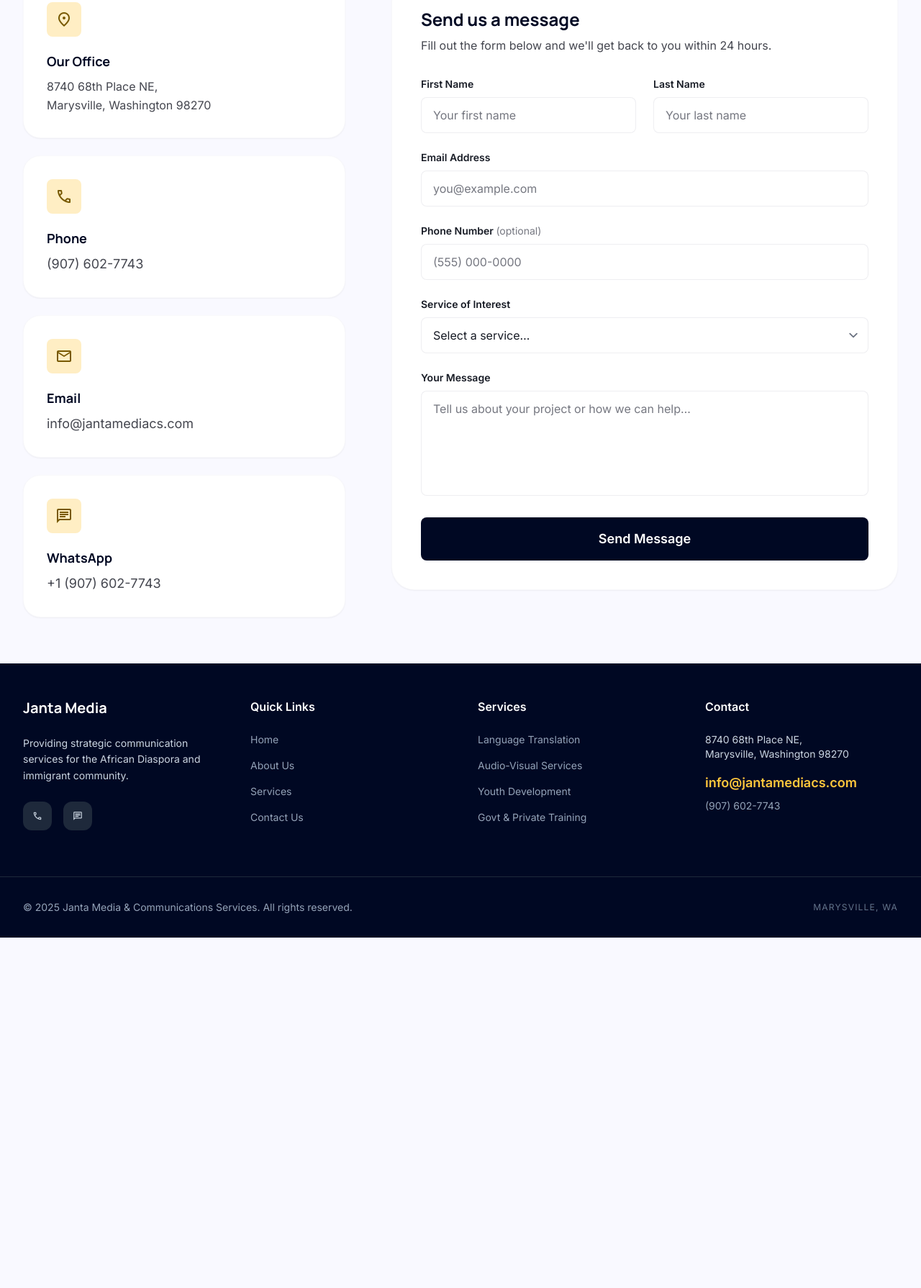
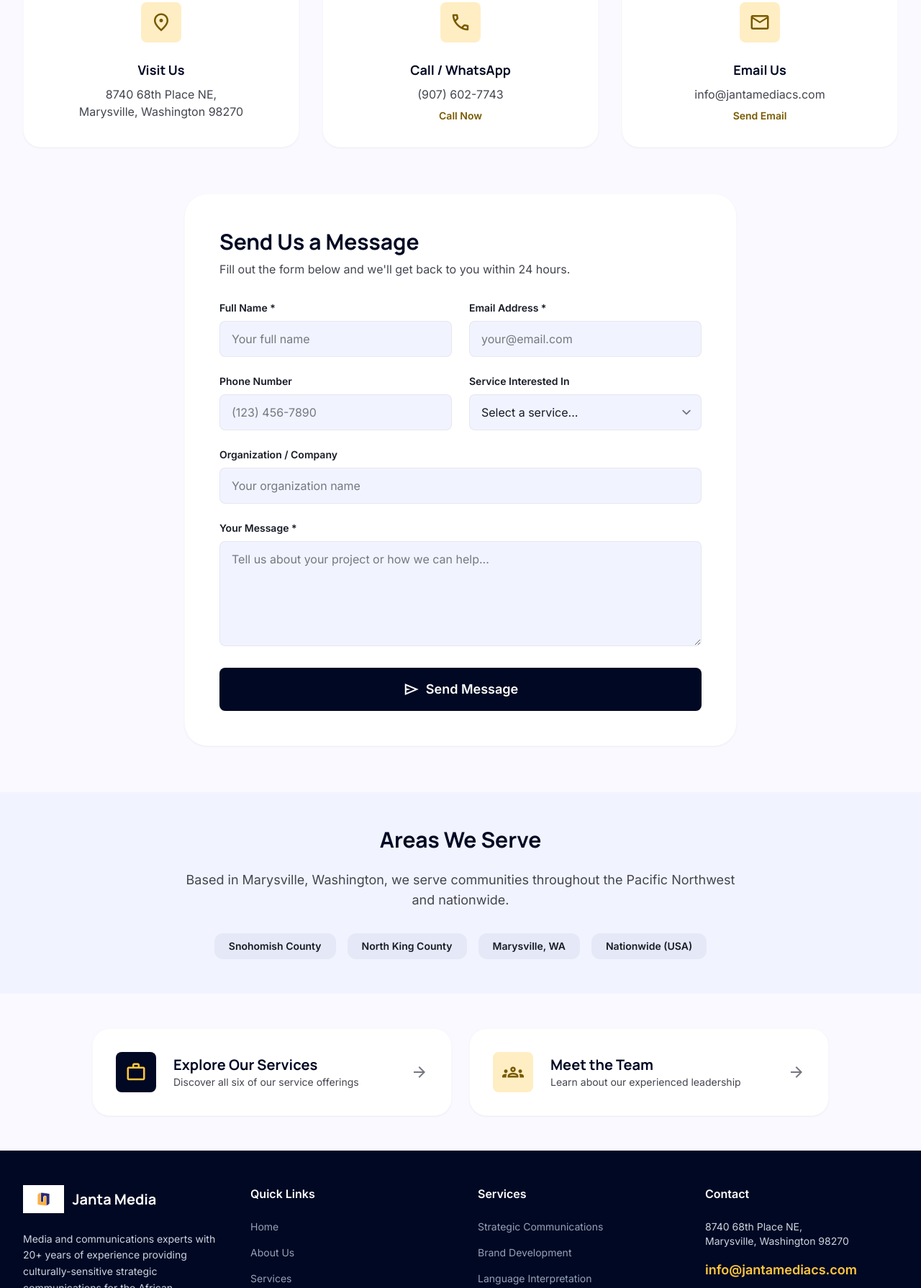
Before and after one commit to amrangaye/janta-media-ous-jarju, a website: page contact.html in a window 1280 px wide. Shown: the part 487-2277 px from the top of the page at 72% size. Before the commit the page ends 1790 px from the top, so only its background shows below. Drawn offline with nearby package versions, Linux system fonts and the light colour scheme.

Commit message:
feat(contact): update Contact page with client branding and 6-service dropdown
- Update logo to official JMCS logo
- Update service dropdown to reflect all 6 services from PDF
- Add organization field to contact form
- Update footer with www.jantamediacs.com
- Update copyright year to 2026
- Add areas served section with Nationwide

Closes #7

```diff
--- a/contact.html
+++ b/contact.html
@@ -4,7 +4,7 @@
     <meta charset="utf-8"/>
     <meta content="width=device-width, initial-scale=1.0" name="viewport"/>
     <title>Contact Us | Janta Media &amp; Communications Services</title>
-    <meta name="description" content="Get in touch with Janta Media & Communications Services. We're located in Marysville, WA and ready to help with your communication needs."/>
+    <meta name="description" content="Get in touch with Janta Media & Communications Services. Based in Marysville, Washington — serving Snohomish & North King County. Call (907) 602-7743 or email info@jantamediacs.com."/>
     <script src="https://cdn.tailwindcss.com?plugins=forms,container-queries"></script>
     <link href="https://fonts.googleapis.com/css2?family=Manrope:wght@400;600;700;800&family=Inter:wght@300;400;500;600&display=swap" rel="stylesheet"/>
     <link href="https://fonts.googleapis.com/css2?family=Material+Symbols+Outlined:wght,FILL@100..700,0..1&display=block" rel="stylesheet"/>
@@ -22,7 +22,7 @@
 <nav class="fixed top-0 w-full z-50 bg-white/70 backdrop-blur-xl shadow-sm">
     <div class="flex justify-between items-center w-full px-6 md:px-8 py-4 max-w-7xl mx-auto">
         <a href="index.html" class="flex items-center gap-3">
-            <img src="assets/images/logo.jpg" alt="Janta Media Logo" class="h-10 md:h-12 object-contain mix-blend-darken">
+            <img src="assets/images/jmcs_logo_icon.jpeg" alt="Janta Media Logo" class="h-10 md:h-12 object-contain">
             <span class="text-2xl font-black text-primary tracking-tighter font-headline hidden sm:block">Janta Media</span>
         </a>
         <div class="hidden md:flex items-center gap-8">
@@ -51,102 +51,132 @@
     <!-- Page Hero -->
     <section class="py-12 md:py-16 px-6 md:px-8 bg-gradient-to-br from-primary to-primary-container text-white relative overflow-hidden">
         <div class="absolute inset-0 opacity-10">
-            <div class="absolute top-20 left-1/2 w-[400px] h-[400px] bg-secondary-container rounded-full blur-[100px]"></div>
+            <div class="absolute top-20 left-1/2 w-[600px] h-[600px] bg-secondary-container rounded-full blur-[150px]"></div>
         </div>
         <div class="max-w-7xl mx-auto relative z-10">
-            <span class="inline-block px-3 py-1 bg-secondary text-on-secondary text-[10px] uppercase tracking-[0.2em] font-label font-bold rounded-sm mb-4">Get In Touch</span>
+            <span class="inline-block px-3 py-1 bg-secondary text-on-secondary text-[10px] uppercase tracking-[0.2em] font-label font-bold rounded-sm mb-4">Get in Touch</span>
             <h1 class="text-4xl md:text-6xl font-headline font-extrabold tracking-tighter leading-tight">Contact Us</h1>
-            <p class="max-w-2xl text-lg text-surface-container-highest/80 mt-6 font-light leading-relaxed">We'd love to hear from you. Reach out to discuss how JMCS can support your communication goals.</p>
+            <p class="max-w-2xl text-lg text-surface-container-highest/80 mt-6 font-light leading-relaxed">Ready to elevate your brand and connect with your community? We'd love to hear from you.</p>
         </div>
     </section>
 
-    <!-- Contact Content -->
+    <!-- Contact Info Cards -->
     <section class="py-16 px-6 md:px-8 bg-surface">
-        <div class="max-w-7xl mx-auto grid md:grid-cols-5 gap-16">
-
-            <!-- Contact Info Cards -->
-            <div class="md:col-span-2 space-y-6">
-                <div class="bg-white p-8 rounded-[1.5rem] border border-outline-variant/10 shadow-sm">
-                    <div class="w-12 h-12 bg-secondary-container/30 rounded-xl flex items-center justify-center mb-5">
-                        <span class="material-symbols-outlined text-secondary">location_on</span>
+        <div class="max-w-7xl mx-auto grid md:grid-cols-3 gap-8 mb-16">
+            <div class="bg-white p-8 rounded-[1.5rem] border border-outline-variant/10 shadow-sm text-center">
+                <div class="w-14 h-14 bg-secondary-container/30 rounded-xl flex items-center justify-center mb-6 mx-auto">
+                    <span class="material-symbols-outlined text-3xl text-secondary">location_on</span>
                 </div>
-                    <h3 class="text-lg font-headline font-bold text-primary mb-2">Our Office</h3>
-                    <p class="text-on-surface-variant leading-relaxed">8740 68th Place NE,<br/>Marysville, Washington 98270</p>
+                <h3 class="text-lg font-headline font-bold text-primary mb-2">Visit Us</h3>
+                <p class="text-on-surface-variant">8740 68th Place NE,<br/>Marysville, Washington 98270</p>
             </div>
-                <div class="bg-white p-8 rounded-[1.5rem] border border-outline-variant/10 shadow-sm">
-                    <div class="w-12 h-12 bg-secondary-container/30 rounded-xl flex items-center justify-center mb-5">
-                        <span class="material-symbols-outlined text-secondary">call</span>
+            <div class="bg-white p-8 rounded-[1.5rem] border border-outline-variant/10 shadow-sm text-center">
+                <div class="w-14 h-14 bg-secondary-container/30 rounded-xl flex items-center justify-center mb-6 mx-auto">
+                    <span class="material-symbols-outlined text-3xl text-secondary">call</span>
                 </div>
-                    <h3 class="text-lg font-headline font-bold text-primary mb-2">Phone</h3>
-                    <a href="tel:+19076027743" class="text-on-surface-variant hover:text-secondary transition-colors text-lg">(907) 602-7743</a>
+                <h3 class="text-lg font-headline font-bold text-primary mb-2">Call / WhatsApp</h3>
+                <p class="text-on-surface-variant">(907) 602-7743</p>
+                <a href="tel:+19076027743" class="text-secondary font-semibold text-sm mt-2 inline-block hover:underline">Call Now</a>
             </div>
-                <div class="bg-white p-8 rounded-[1.5rem] border border-outline-variant/10 shadow-sm">
-                    <div class="w-12 h-12 bg-secondary-container/30 rounded-xl flex items-center justify-center mb-5">
-                        <span class="material-symbols-outlined text-secondary">mail</span>
+            <div class="bg-white p-8 rounded-[1.5rem] border border-outline-variant/10 shadow-sm text-center">
+                <div class="w-14 h-14 bg-secondary-container/30 rounded-xl flex items-center justify-center mb-6 mx-auto">
+                    <span class="material-symbols-outlined text-3xl text-secondary">mail</span>
                 </div>
-                    <h3 class="text-lg font-headline font-bold text-primary mb-2">Email</h3>
-                    <a href="mailto:info@jantamediacs.com" class="text-on-surface-variant hover:text-secondary transition-colors text-lg">info@jantamediacs.com</a>
-                </div>
-                <div class="bg-white p-8 rounded-[1.5rem] border border-outline-variant/10 shadow-sm">
-                    <div class="w-12 h-12 bg-secondary-container/30 rounded-xl flex items-center justify-center mb-5">
-                        <span class="material-symbols-outlined text-secondary">chat</span>
-                    </div>
-                    <h3 class="text-lg font-headline font-bold text-primary mb-2">WhatsApp</h3>
-                    <a href="https://wa.me/19076027743" class="text-on-surface-variant hover:text-secondary transition-colors text-lg">+1 (907) 602-7743</a>
+                <h3 class="text-lg font-headline font-bold text-primary mb-2">Email Us</h3>
+                <p class="text-on-surface-variant">info@jantamediacs.com</p>
+                <a href="mailto:info@jantamediacs.com" class="text-secondary font-semibold text-sm mt-2 inline-block hover:underline">Send Email</a>
             </div>
         </div>
 
         <!-- Contact Form -->
-            <div class="md:col-span-3">
-                <div class="bg-white p-10 rounded-[2rem] border border-outline-variant/10 shadow-sm">
-                    <h2 class="text-2xl font-headline font-bold text-primary mb-2">Send us a message</h2>
+        <div class="max-w-3xl mx-auto">
+            <div class="bg-white rounded-[2rem] shadow-sm border border-outline-variant/10 p-8 md:p-12">
+                <h2 class="text-3xl font-headline font-bold text-primary mb-2">Send Us a Message</h2>
                 <p class="text-on-surface-variant mb-8">Fill out the form below and we'll get back to you within 24 hours.</p>
-                    <form id="contact-form" class="space-y-6" onsubmit="handleSubmit(event)">
+                <form id="contact-form" class="space-y-6">
                     <div class="grid md:grid-cols-2 gap-6">
                         <div>
-                                <label for="first-name" class="block text-sm font-semibold text-on-surface mb-2">First Name</label>
-                                <input type="text" id="first-name" name="first_name" required class="w-full px-4 py-3 border border-outline-variant/30 rounded-xl focus:ring-2 focus:ring-secondary focus:border-secondary bg-surface-container-lowest text-on-surface placeholder-outline" placeholder="Your first name"/>
+                            <label class="block text-sm font-semibold text-on-surface mb-2" for="name">Full Name *</label>
+                            <input class="w-full px-4 py-3 bg-surface-container-low border border-outline-variant/30 rounded-xl text-on-surface placeholder:text-outline focus:ring-2 focus:ring-secondary focus:border-secondary transition-colors" id="name" name="name" placeholder="Your full name" required type="text"/>
                         </div>
                         <div>
-                                <label for="last-name" class="block text-sm font-semibold text-on-surface mb-2">Last Name</label>
-                                <input type="text" id="last-name" name="last_name" required class="w-full px-4 py-3 border border-outline-variant/30 rounded-xl focus:ring-2 focus:ring-secondary focus:border-secondary bg-surface-container-lowest text-on-surface placeholder-outline" placeholder="Your last name"/>
+                            <label class="block text-sm font-semibold text-on-surface mb-2" for="email">Email Address *</label>
+                            <input class="w-full px-4 py-3 bg-surface-container-low border border-outline-variant/30 rounded-xl text-on-surface placeholder:text-outline focus:ring-2 focus:ring-secondary focus:border-secondary transition-colors" id="email" name="email" placeholder="your@email.com" required type="email"/>
+                        </div>
+                    </div>
+                    <div class="grid md:grid-cols-2 gap-6">
+                        <div>
+                            <label class="block text-sm font-semibold text-on-surface mb-2" for="phone">Phone Number</label>
+                            <input class="w-full px-4 py-3 bg-surface-container-low border border-outline-variant/30 rounded-xl text-on-surface placeholder:text-outline focus:ring-2 focus:ring-secondary focus:border-secondary transition-colors" id="phone" name="phone" placeholder="(123) 456-7890" type="tel"/>
+                        </div>
+                        <div>
+                            <label class="block text-sm font-semibold text-on-surface mb-2" for="service">Service Interested In</label>
+                            <select class="w-full px-4 py-3 bg-surface-container-low border border-outline-variant/30 rounded-xl text-on-surface focus:ring-2 focus:ring-secondary focus:border-secondary transition-colors" id="service" name="service">
+                                <option value="">Select a service...</option>
+                                <option value="strategic-comms">Strategic Communications</option>
+                                <option value="brand-dev">Brand Development</option>
+                                <option value="interpretation">African Language Interpretation</option>
+                                <option value="multimedia">Multimedia Production</option>
+                                <option value="events">AV Support for Events</option>
+                                <option value="trainings">Cultural Competency Trainings</option>
+                                <option value="other">Other / General Inquiry</option>
+                            </select>
                         </div>
                     </div>
                     <div>
-                            <label for="email" class="block text-sm font-semibold text-on-surface mb-2">Email Address</label>
-                            <input type="email" id="email" name="email" required class="w-full px-4 py-3 border border-outline-variant/30 rounded-xl focus:ring-2 focus:ring-secondary focus:border-secondary bg-surface-container-lowest text-on-surface placeholder-outline" placeholder="you@example.com"/>
+                        <label class="block text-sm font-semibold text-on-surface mb-2" for="organization">Organization / Company</label>
+                        <input class="w-full px-4 py-3 bg-surface-container-low border border-outline-variant/30 rounded-xl text-on-surface placeholder:text-outline focus:ring-2 focus:ring-secondary focus:border-secondary transition-colors" id="organization" name="organization" placeholder="Your organization name" type="text"/>
                     </div>
                     <div>
-                            <label for="phone" class="block text-sm font-semibold text-on-surface mb-2">Phone Number <span class="text-outline font-normal">(optional)</span></label>
-                            <input type="tel" id="phone" name="phone" class="w-full px-4 py-3 border border-outline-variant/30 rounded-xl focus:ring-2 focus:ring-secondary focus:border-secondary bg-surface-container-lowest text-on-surface placeholder-outline" placeholder="(555) 000-0000"/>
+                        <label class="block text-sm font-semibold text-on-surface mb-2" for="message">Your Message *</label>
+                        <textarea class="w-full px-4 py-3 bg-surface-container-low border border-outline-variant/30 rounded-xl text-on-surface placeholder:text-outline focus:ring-2 focus:ring-secondary focus:border-secondary transition-colors" id="message" name="message" placeholder="Tell us about your project or how we can help..." required rows="5"></textarea>
                     </div>
-                        <div>
-                            <label for="service" class="block text-sm font-semibold text-on-surface mb-2">Service of Interest</label>
-                            <select id="service" name="service" class="w-full px-4 py-3 border border-outline-variant/30 rounded-xl focus:ring-2 focus:ring-secondary focus:border-secondary bg-surface-container-lowest text-on-surface">
-                                <option value="">Select a service…</option>
-                                <option value="translation">Language Translation &amp; Interpretation</option>
-                                <option value="audiovisual">Audio-Visual Services</option>
-                                <option value="youth">Youth &amp; Workforce Development</option>
-                                <option value="training">Government &amp; Private Sector Training</option>
-                                <option value="other">Other</option>
-                            </select>
-                        </div>
-                        <div>
-                            <label for="message" class="block text-sm font-semibold text-on-surface mb-2">Your Message</label>
-                            <textarea id="message" name="message" rows="5" required class="w-full px-4 py-3 border border-outline-variant/30 rounded-xl focus:ring-2 focus:ring-secondary focus:border-secondary bg-surface-container-lowest text-on-surface placeholder-outline resize-none" placeholder="Tell us about your project or how we can help…"></textarea>
-                        </div>
-                        <button type="submit" class="w-full bg-primary text-on-primary py-4 rounded-xl font-bold hover:opacity-90 transition-all active:scale-[0.98] text-lg">
+                    <button class="w-full bg-primary text-on-primary px-8 py-4 rounded-xl font-bold text-lg hover:opacity-90 transition-all flex items-center justify-center gap-2" type="submit">
+                        <span class="material-symbols-outlined">send</span>
                         Send Message
                     </button>
                 </form>
-                    <div id="success-message" class="hidden mt-6 p-6 bg-green-50 border border-green-200 rounded-xl text-green-800 text-center">
-                        <span class="material-symbols-outlined text-4xl block mb-2">check_circle</span>
-                        <p class="font-bold text-lg">Message sent successfully!</p>
-                        <p class="text-sm mt-1">We'll get back to you within 24 hours.</p>
             </div>
         </div>
+    </section>
+
+    <!-- Map / Areas Served -->
+    <section class="py-12 px-6 md:px-8 bg-surface-container-low">
+        <div class="max-w-3xl mx-auto text-center">
+            <h2 class="text-3xl font-headline font-bold text-primary mb-6">Areas We Serve</h2>
+            <p class="text-on-surface-variant text-lg mb-8">Based in Marysville, Washington, we serve communities throughout the Pacific Northwest and nationwide.</p>
+            <div class="flex flex-wrap justify-center gap-4 text-sm">
+                <span class="px-5 py-2 bg-surface-container-high rounded-full text-on-surface font-semibold">Snohomish County</span>
+                <span class="px-5 py-2 bg-surface-container-high rounded-full text-on-surface font-semibold">North King County</span>
+                <span class="px-5 py-2 bg-surface-container-high rounded-full text-on-surface font-semibold">Marysville, WA</span>
+                <span class="px-5 py-2 bg-surface-container-high rounded-full text-on-surface font-semibold">Nationwide (USA)</span>
             </div>
+        </div>
+    </section>
 
+    <!-- Quick Links -->
+    <section class="py-12 px-6 md:px-8 bg-surface">
+        <div class="max-w-5xl mx-auto grid md:grid-cols-2 gap-6">
+            <a href="services.html" class="group bg-white p-8 rounded-[1.5rem] border border-outline-variant/10 shadow-sm flex items-center gap-6 hover:shadow-md transition-all">
+                <div class="w-14 h-14 bg-primary text-secondary-container rounded-xl flex items-center justify-center group-hover:scale-110 transition-transform">
+                    <span class="material-symbols-outlined text-3xl">work</span>
+                </div>
+                <div>
+                    <h3 class="text-xl font-headline font-bold text-primary">Explore Our Services</h3>
+                    <p class="text-on-surface-variant text-sm">Discover all six of our service offerings</p>
+                </div>
+                <span class="material-symbols-outlined text-outline ml-auto">arrow_forward</span>
+            </a>
+            <a href="team.html" class="group bg-white p-8 rounded-[1.5rem] border border-outline-variant/10 shadow-sm flex items-center gap-6 hover:shadow-md transition-all">
+                <div class="w-14 h-14 bg-secondary-container/30 rounded-xl flex items-center justify-center group-hover:scale-110 transition-transform">
+                    <span class="material-symbols-outlined text-3xl text-secondary">groups</span>
+                </div>
+                <div>
+                    <h3 class="text-xl font-headline font-bold text-primary">Meet the Team</h3>
+                    <p class="text-on-surface-variant text-sm">Learn about our experienced leadership</p>
+                </div>
+                <span class="material-symbols-outlined text-outline ml-auto">arrow_forward</span>
+            </a>
         </div>
     </section>
 
@@ -156,8 +186,11 @@
 <footer class="bg-[#000823] text-slate-300 pt-12 pb-8">
     <div class="grid grid-cols-1 md:grid-cols-4 gap-12 px-6 md:px-8 max-w-7xl mx-auto mb-16">
         <div>
-            <div class="text-xl font-bold text-white mb-6 font-headline">Janta Media</div>
-            <p class="text-sm leading-relaxed mb-6">Providing strategic communication services for the African Diaspora and immigrant community.</p>
+            <div class="flex items-center gap-3 mb-6">
+                <img src="assets/images/jmcs_logo_icon.jpeg" alt="JMCS Logo" class="h-10 object-contain">
+                <span class="text-xl font-bold text-white font-headline">Janta Media</span>
+            </div>
+            <p class="text-sm leading-relaxed mb-6">Media and communications experts with 20+ years of experience providing culturally-sensitive strategic communications for the African Diaspora.</p>
             <div class="flex gap-4">
                 <a href="tel:+19076027743" class="w-10 h-10 rounded-full bg-slate-800 flex items-center justify-center hover:bg-secondary transition-colors"><span class="material-symbols-outlined text-sm">call</span></a>
                 <a href="https://wa.me/19076027743" class="w-10 h-10 rounded-full bg-slate-800 flex items-center justify-center hover:bg-secondary transition-colors"><span class="material-symbols-outlined text-sm">chat</span></a>
@@ -175,10 +208,11 @@
         <div>
             <h4 class="text-white font-bold mb-6">Services</h4>
             <ul class="space-y-4 text-sm">
-                <li><a class="text-slate-400 hover:text-white transition-colors" href="services.html">Language Translation</a></li>
-                <li><a class="text-slate-400 hover:text-white transition-colors" href="services.html">Audio-Visual Services</a></li>
-                <li><a class="text-slate-400 hover:text-white transition-colors" href="services.html">Youth Development</a></li>
-                <li><a class="text-slate-400 hover:text-white transition-colors" href="services.html">Govt &amp; Private Training</a></li>
+                <li><a class="text-slate-400 hover:text-white transition-colors" href="services.html#strategic-comms">Strategic Communications</a></li>
+                <li><a class="text-slate-400 hover:text-white transition-colors" href="services.html#brand-dev">Brand Development</a></li>
+                <li><a class="text-slate-400 hover:text-white transition-colors" href="services.html#interpretation">Language Interpretation</a></li>
+                <li><a class="text-slate-400 hover:text-white transition-colors" href="services.html#multimedia">Multimedia Production</a></li>
+                <li><a class="text-slate-400 hover:text-white transition-colors" href="services.html#trainings">Cultural Competency</a></li>
             </ul>
         </div>
         <div>
@@ -186,23 +220,15 @@
             <p class="text-sm mb-4">8740 68th Place NE,<br/>Marysville, Washington 98270</p>
             <p class="text-[#ffc73c] font-bold text-lg mb-2">info@jantamediacs.com</p>
             <p class="text-sm text-slate-400">(907) 602-7743</p>
+            <a href="https://www.jantamediacs.com" class="text-sm text-slate-400 hover:text-white transition-colors mt-2 block">www.jantamediacs.com</a>
         </div>
     </div>
     <div class="max-w-7xl mx-auto px-6 md:px-8 pt-8 border-t border-slate-800 flex flex-col md:flex-row justify-between items-center gap-4">
-        <p class="font-body text-sm text-slate-400">&copy; 2025 Janta Media &amp; Communications Services. All rights reserved.</p>
+        <p class="font-body text-sm text-slate-400">&copy; 2026 Janta Media &amp; Communications Services. All rights reserved.</p>
         <div class="flex gap-6 text-xs text-slate-500 font-label">
             <span class="uppercase tracking-widest">Marysville, WA</span>
         </div>
     </div>
 </footer>
-
-<script>
-function handleSubmit(e) {
-    e.preventDefault();
-    var form = document.getElementById('contact-form');
-    form.style.display = 'none';
-    document.getElementById('success-message').classList.remove('hidden');
-}
-</script>
 </body>
 </html>
```
Lines whose indentation alone changed are shown as unchanged.
